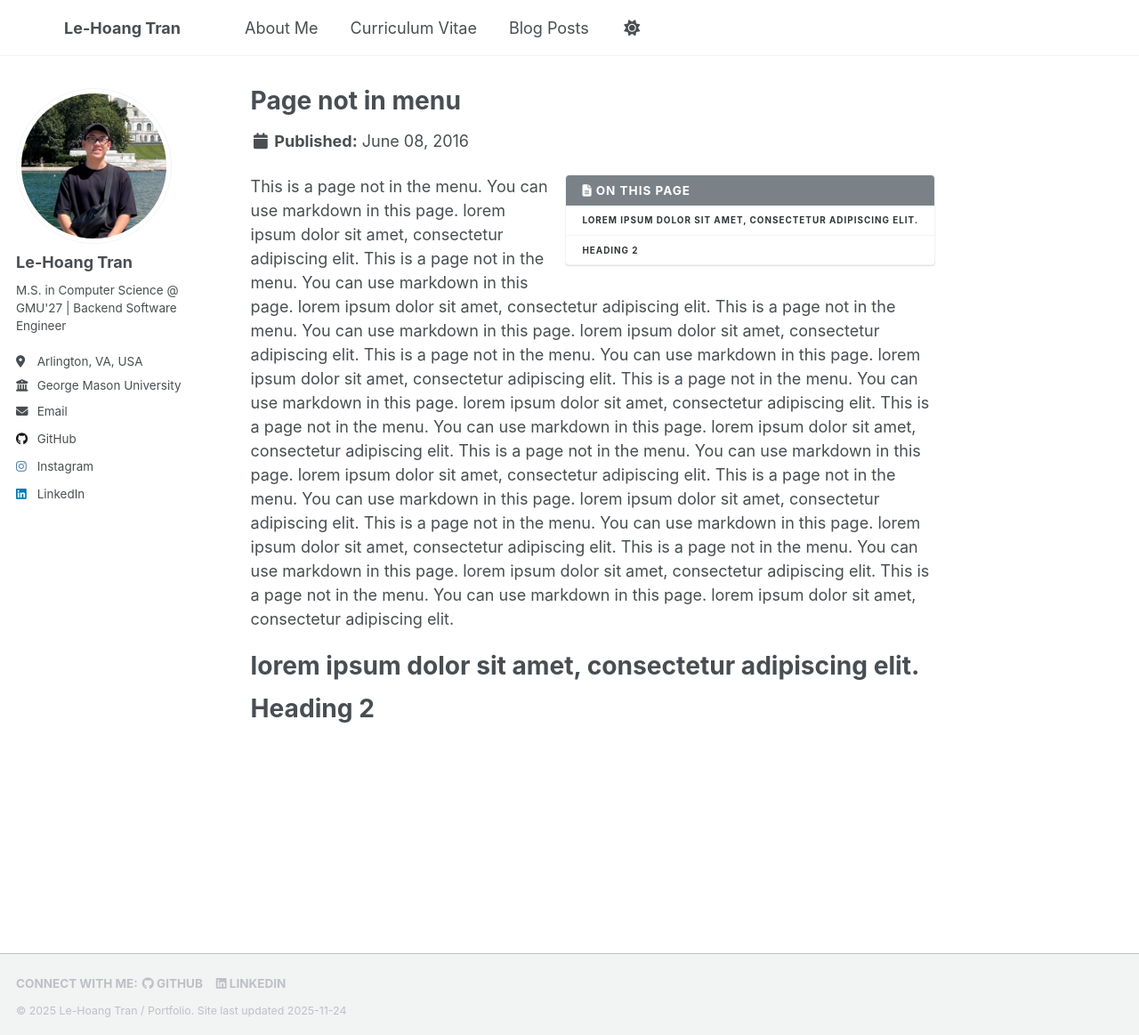
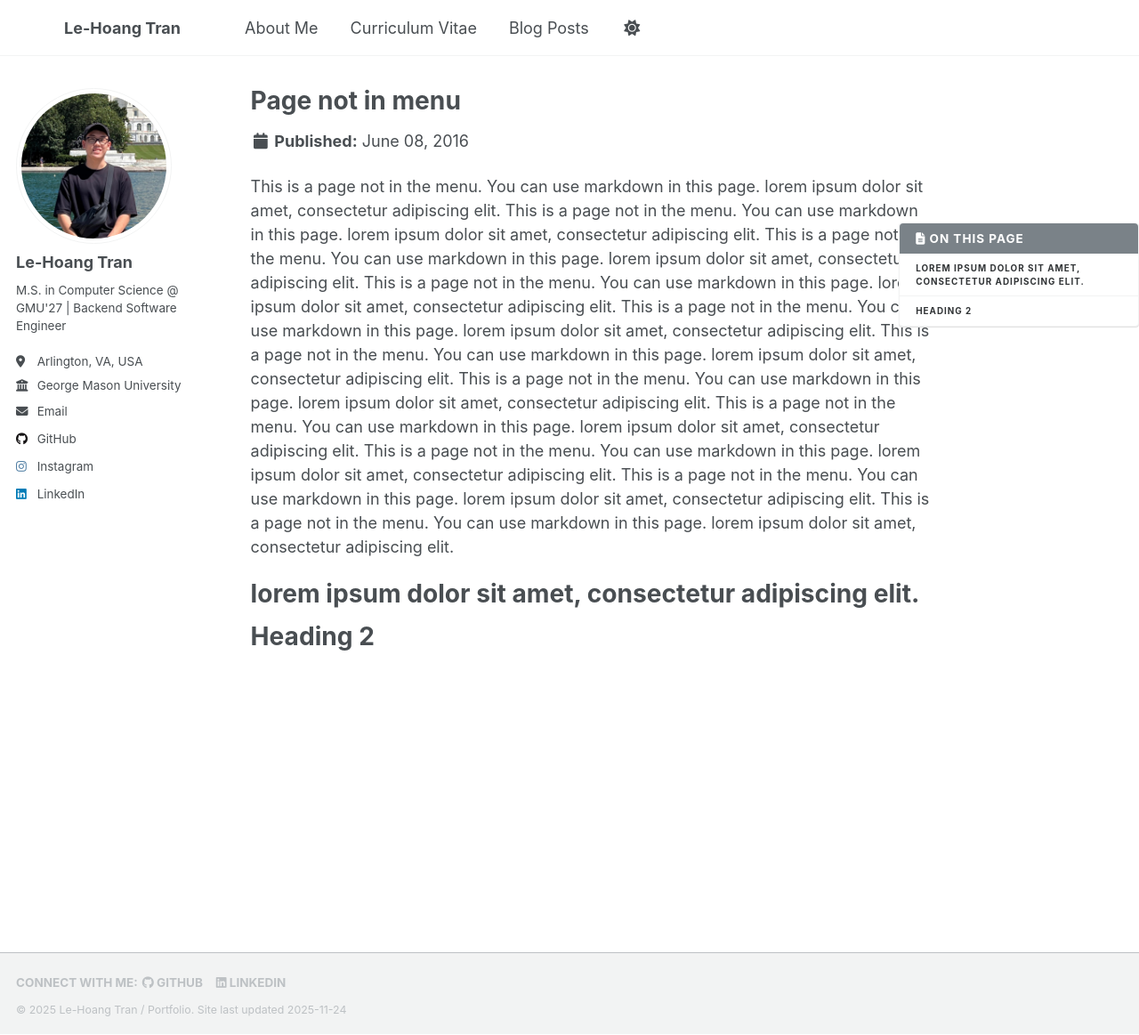
Before and after one commit to lehoangtran289/lehoangtran289.github.io, a Jekyll site: the page built from _pages/non-menu-page.md, in a window 1280 px wide and 1163 px high. Shown: the whole window at 89% size. Built offline with Jekyll 4.4.1, drawn with Linux system fonts in a browser that asks for light colours; a script that is not in the unit is left out.

Commit message:
Add jekyll-toc plugin and enhance sidebar styling for better navigation

```diff
--- a/Gemfile
+++ b/Gemfile
@@ -6,6 +6,7 @@ group :jekyll_plugins do
   gem 'jekyll-sitemap'
   gem 'jekyll-redirect-from'
   gem 'jemoji'
+  gem 'jekyll-toc'
   gem 'webrick', '~> 1.8'
 end
 
--- a/_config.yml
+++ b/_config.yml
@@ -310,6 +310,7 @@ plugins:
   - jekyll-sitemap
   - jekyll-redirect-from
   - jemoji
+  - jekyll-toc
 
 # Mimic GitHub Pages with --safe
 whitelist:
@@ -319,6 +320,7 @@ whitelist:
   - jekyll-sitemap
   - jekyll-redirect-from
   - jemoji
+  - jekyll-toc
 
 
 # Archives
--- a/_includes/toc
+++ b/_includes/toc
@@ -1,4 +1,4 @@
-<aside class="sidebar__right">
+<aside class="sidebar__right sticky">
 <nav class="toc" markdown="1">
 <header><h4 class="nav__title"><i class="fa fa-{{ include.icon | default: 'file-text' }}"></i> {{ include.title | default: site.data.ui-text[site.locale].toc_label }}</h4></header>
 *  Auto generated table of contents
--- a/_sass/layout/_sidebar.scss
+++ b/_sass/layout/_sidebar.scss
@@ -64,15 +64,46 @@
   margin-bottom: 1em;
 
   @include breakpoint($large) {
-    position: relative;
-    float: right;
-    width: $right-sidebar-width-narrow;
-    margin-left: span(0.5 of 12);
+    position: sticky !important;
+    float: right !important;
+    top: 0;
+    right: 0;
+    width: 16em;
+    margin-right: -20em;
+    padding-left: 1em;
+    padding-top: 3em !important;
     z-index: 10;
-  }
 
-  @include breakpoint($x-large) {
-    width: $right-sidebar-width;
+    &.sticky {
+      @include clearfix();
+      position: -webkit-sticky;
+      position: sticky;
+      top: 2em;
+      float: right;
+
+      .toc {
+        .toc__menu {
+          overflow-y: auto;
+          scrollbar-width: thin;
+          max-height: calc(100vh - 7em);
+          scrollbar-color: rgba(0, 0, 0, 0.3) transparent;
+          &::-webkit-scrollbar {
+            width: 8px;
+            height: 8px;
+          }
+          &::-webkit-scrollbar-track {
+            background: transparent;
+          }
+          &::-webkit-scrollbar-thumb {
+            background-color: rgba(0, 0, 0, 0.3);
+            border-radius: 4px;
+          }
+          &::-webkit-scrollbar-thumb:hover {
+            background-color: rgba(0, 0, 0, 0.5);
+          }
+        }
+      }
+    }
   }
 }
 
```
